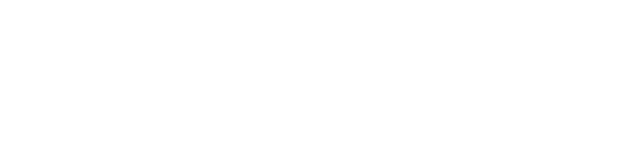
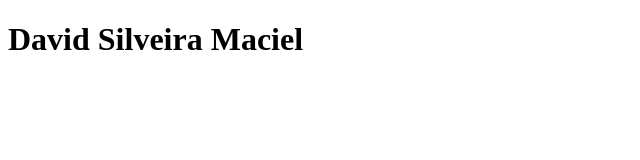
Before and after one commit to ArthurNeiva017/Projeto-DevOps, a plain HTML site: page index.html in a window 1280 px wide. Shown: the whole page, without its empty margins (0-640 px from the left). Drawn offline with Linux system fonts and the light colour scheme.

Commit message:
Alteração no arquivo index.html

```diff
--- a/index.html
+++ b/index.html
@@ -6,6 +6,7 @@
     <title>Sistema de Biblioteca</title>
 </head>
 <body>
+    <h1>David Silveira Maciel</h1>
 
 </body>
 </html>
```
